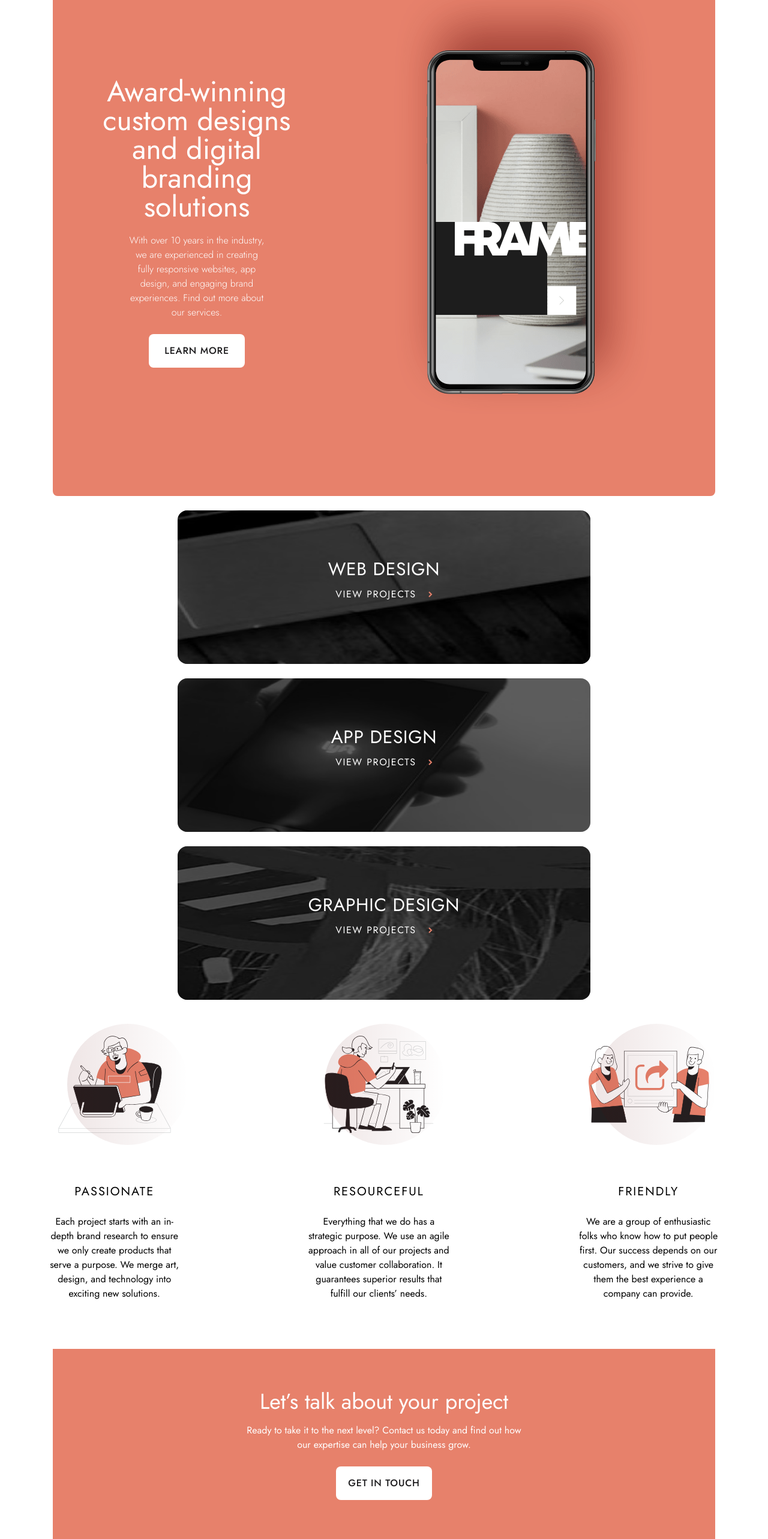
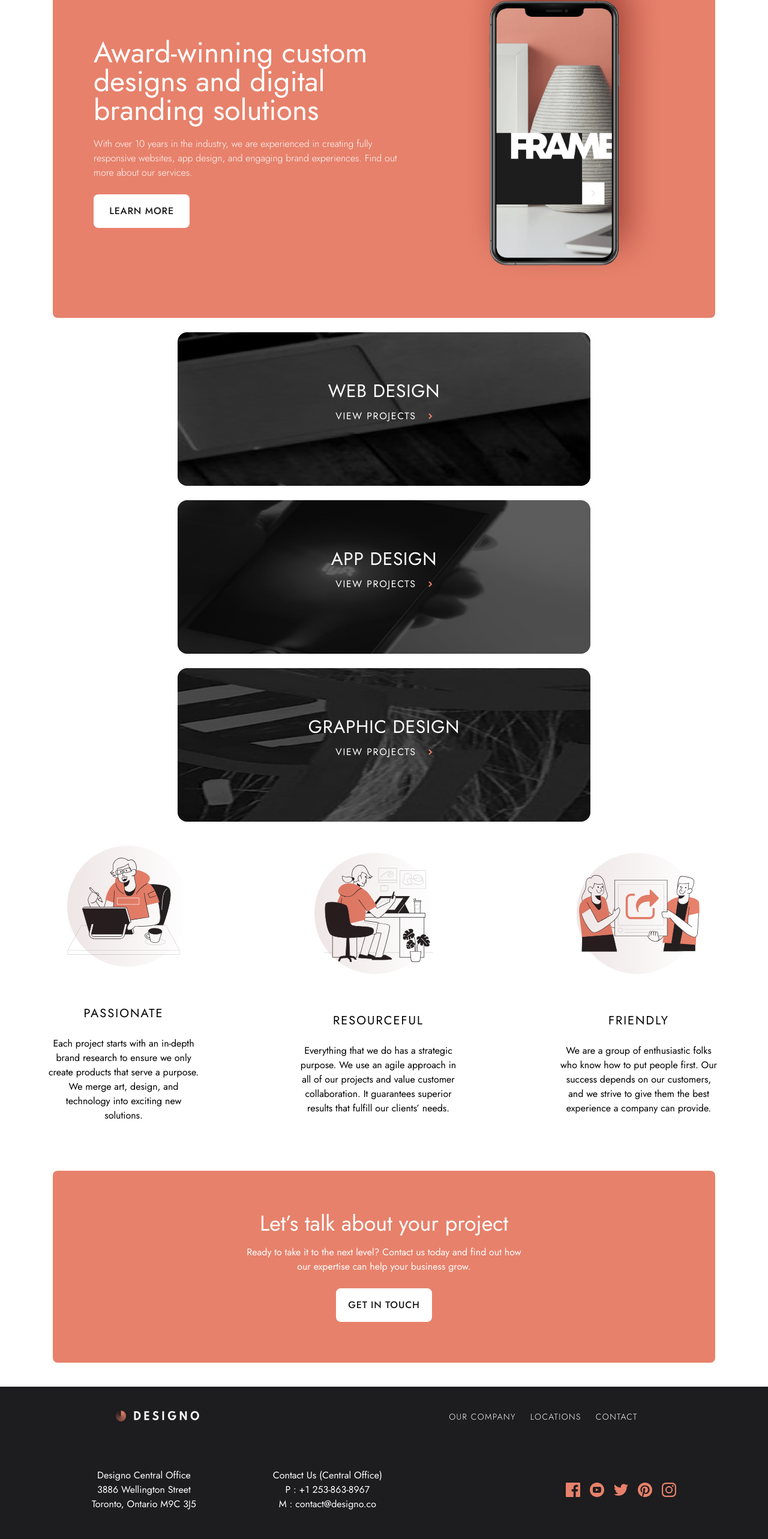
Before and after one commit to MarcioLopes451/designo, a Next.js app: page / in a window 1280 px wide. Shown: the part 206-2772 px from the top of the page at 60% size. Built offline with nearby package versions, Linux system fonts and the light colour scheme.

Commit message:
add:active states

```diff
--- a/app/page.tsx
+++ b/app/page.tsx
@@ -66,21 +66,23 @@ export default function Home() {
 
   return (
     <main className="mt-9 md:flex flex-col justify-center items-center">
-      <div className='text-center pt-20 px-7 text-white relative w-full bg-peach md:w-[43rem] rounded-lg xl:w-[69rem] xl:flex items-center xl:pt-6'>
-        <div>
-        <h2 className='text-3xl md:text-5xl px-10'>
+      <div className='text-center pt-20 px-7 text-white relative w-full bg-peach md:w-[43rem] rounded-lg
+      xl:w-[69rem] xl:flex items-center xl:pt-6 xl:h-[40rem]'>
+        <div className='xl:ml-10'>
+        <h2 className='text-3xl md:text-5xl px-10 xl:px-0 xl:text-left'>
           Award-winning custom designs and digital branding solutions
         </h2>
-        <p className="mt-5 font-light md:px-24 text-base">
+        <p className="mt-5 font-light md:px-24 text-base xl:px-0 xl:text-left">
         With over 10 years in the industry, we are experienced in creating fully
         responsive websites, app design, and engaging brand experiences.
         Find out more about our services.
         </p>
-        <button className="bg-white text-black w-40 h-14 rounded-lg mt-6 font-medium tracking-wider">
+        <button className="bg-white text-black w-40 h-14 rounded-lg mt-6 font-medium tracking-wider
+        xl:flex items-center justify-center hover:bg-lightPeach hover:text-white">
           LEARN MORE
         </button>
         </div>
-        <Image src={Hero} alt='hero'/>
+        <Image src={Hero} alt='hero' className='xl:w-[30rem]'/>
       </div>
       <div className='bg-white'>
 
@@ -89,7 +91,7 @@ export default function Home() {
             <div key={key}>
               <div className='relative'>
               <Image src={data.image} alt='links' className='w-80 h-64 rounded-2xl md:w-[43rem]'/>
-              <div className='absolute top-0 left-0 text-white bg-trans w-full h-full rounded-2xl'>
+              <div className='absolute top-0 left-0 text-white bg-trans w-full h-full rounded-2xl hover:bg-[#e7816b99]'>
                 <div className='mt-20 flex justify-center flex-col gap-3 items-center'>
                 <h2 className='text-3xl tracking-wide'>{data.Name}</h2>
                 <p className='tracking-widest flex items-center gap-5'>
@@ -105,7 +107,7 @@ export default function Home() {
         <div className='flex justify-center items-center flex-row flex-wrap gap-10 pt-6'>
           <div className='relative'>
             <Image src={DesktopWeb} alt='web' className='rounded-lg'/>
-            <div className='absolute top-0 left-0 text-white bg-trans w-full h-full rounded-2xl'>
+            <div className='absolute top-0 left-0 text-white bg-trans w-full h-full rounded-lg hover:bg-[#e7816b99]'>
                 <div className='flex justify-center flex-col gap-3 items-center mt-64'>
                 <h2 className='text-3xl tracking-wide'>WEB DESIGN</h2>
                 <p className='tracking-widest flex items-center gap-5'>
@@ -119,7 +121,7 @@ export default function Home() {
           <div className='flex flex-col flex-wrap gap-9'>
             <div className='relative'>
             <Image src={App} alt='web' className='rounded-lg w-[33rem] h-[19rem]'/>
-            <div className='absolute top-0 left-0 text-white bg-trans w-full h-full rounded-2xl'>
+            <div className='absolute top-0 left-0 text-white bg-trans w-full h-full rounded-lg hover:bg-[#e7816b99]'>
                 <div className='flex justify-center flex-col gap-3 items-center mt-32'>
                 <h2 className='text-3xl tracking-wide'>APP DESIGN</h2>
                 <p className='tracking-widest flex items-center gap-5'>
@@ -131,7 +133,7 @@ export default function Home() {
             </div>
             <div className='relative'>
             <Image src={Graphic} alt='web' className='rounded-lg w-[33rem] h-[19rem]'/>
-            <div className='absolute top-0 left-0 text-white bg-trans w-full h-full rounded-2xl'>
+            <div className='absolute top-0 left-0 text-white bg-trans w-full h-full rounded-lg hover:bg-[#e7816b99]'>
                 <div className='flex justify-center flex-col gap-3 items-center mt-32'>
                 <h2 className='text-3xl tracking-wide'>GRAPHIC DESIGN</h2>
                 <p className='tracking-widest flex items-center gap-5'>
@@ -144,8 +146,8 @@ export default function Home() {
           </div>
           </div>}
         </div>
-        <div className='mt-10 bg-white'>
-          <div className='flex justify-center items-center flex-col flex-wrap gap-12 xl:flex-row xl:flex-nowrap'>
+        <div className='mt-10'>
+          <div className='flex justify-center items-center flex-col flex-wrap gap-10 xl:flex-row xl:flex-nowrap xl:gap-0'>
             <div className='flex justify-center items-center flex-col relative md:flex-row gap-10 px-6 xl:flex-col'>
               <Image src={Passionate} alt='passionate'/>
               <Image src={SmallCircle} alt='circle' className='absolute top-0 md:left-7 xl:left-28'/>
--- a/components/TabletFooter.tsx
+++ b/components/TabletFooter.tsx
@@ -5,30 +5,41 @@ import Twitter from '../assets/shared/desktop/icon-twitter.svg';
 import Pinterest from '../assets/shared/desktop/icon-pinterest.svg';
 import Instagram from '../assets/shared/desktop/icon-instagram.svg';
 import Image from 'next/image';
+import Link from 'next/link';
 
 export function TabletFooter(){
     return (
       <div className='bg-black w-full mt-10'>
-        <div className='flex flex-col justify-around gap-8 text-white px-9'>
-          <div className='flex justify-between items-center py-16'>
-          <Image src={Logo} alt='/' className='w-48'/>
-          <div className='flex justify-between items-center gap-6'>
-          <p>OUR COMPANY</p>
-          <p>LOCATIONS</p>
-          <p>CONTACT</p>
+        <div className='flex flex-col gap-10 text-white py-10'>
+          <div className='w-full'>
+            <div className='flex justify-around'>
+              <Image src={Logo} alt='/' className='w-48 md:w-36'/>
+              <div className='hidden md:flex gap-6 text-white px-6 font-light tracking-widest text-sm'>
+                <Link href='/'>
+                    OUR COMPANY
+                </Link>
+                <Link href='/'>
+                   LOCATIONS
+                </Link>
+                <Link href='/'>
+                    CONTACT
+                </Link>
+              </div>
+            </div>
           </div>
-          </div>
-          <div className='flex justify-between my-9'>
-          <div className='flex flex-col justify-center items-center'>
+          <div className='flex justify-around my-9'>
+            <div className='flex items-center justify-center gap-32'>
+            <div className='flex flex-col justify-center items-center'>
             <p>Designo Central Office</p>
             <p>3886 Wellington Street</p>
             <p>Toronto, Ontario M9C 3J5</p>
           </div>
-          <div className='flex flex-col justify-center items-center'>
+            <div className='flex flex-col justify-center items-center'>
             <p>Contact Us (Central Office)</p>
             <p>P : +1 253-863-8967</p>
             <p>M : contact@designo.co</p>
           </div>
+            </div>
           <div className='flex justify-center items-center gap-4'>
           <Image src={Facebook} alt='/'/>
           <Image src={Youtube} alt='/'/>
--- a/components/Talk.tsx
+++ b/components/Talk.tsx
@@ -1,14 +1,15 @@
 
 export function Talk(){
     return (
-      <div className='mt-20 flex justify-center items-center bg-peach flex-col'>
-      <div className='relative w-80 h-96 flex justify-center items-center rounded-lg
+      <div className='mt-20 flex justify-center items-center bg-peach flex-col rounded-lg'>
+      <div className='relative w-80 h-96 flex justify-center items-center
        text-white flex-col md:w-[43rem] md:h-80 xl:w-[69rem]'>
         <h2 className='text-4xl text-center px-10 md:px-56'>Let’s talk about your project</h2>
         <p className='px-4 text-center mt-4 md:w-[32rem]'>
         Ready to take it to the next level? Contact us today and find out how our expertise can help your business grow.
         </p>
-        <button className="bg-white text-black w-40 h-14 rounded-lg mt-6 font-medium tracking-wider">
+        <button className="bg-white text-black w-40 h-14 rounded-lg mt-6 font-medium tracking-wider
+        hover:bg-lightPeach hover:text-white">
           GET IN TOUCH
         </button>
       </div>
```
